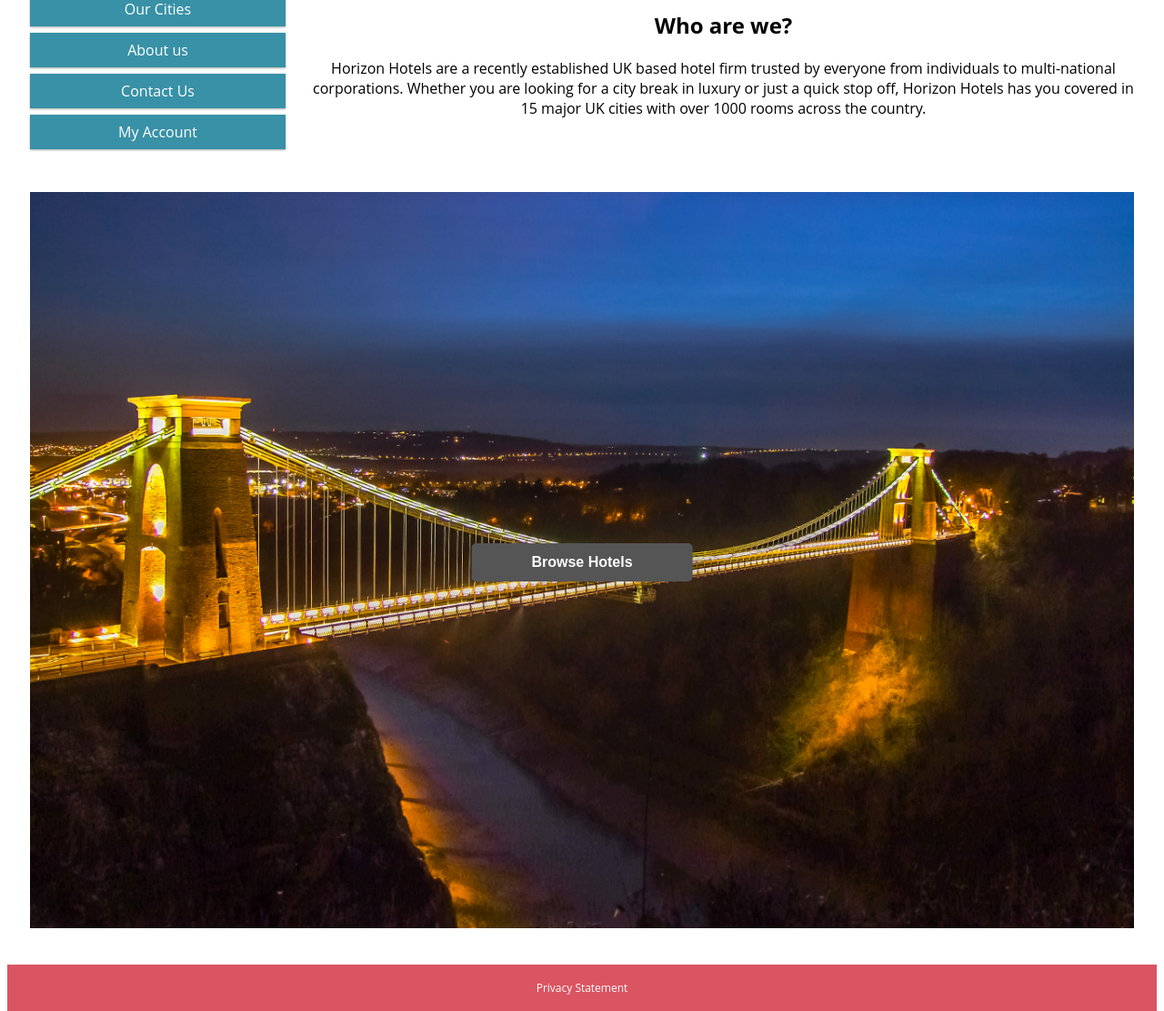
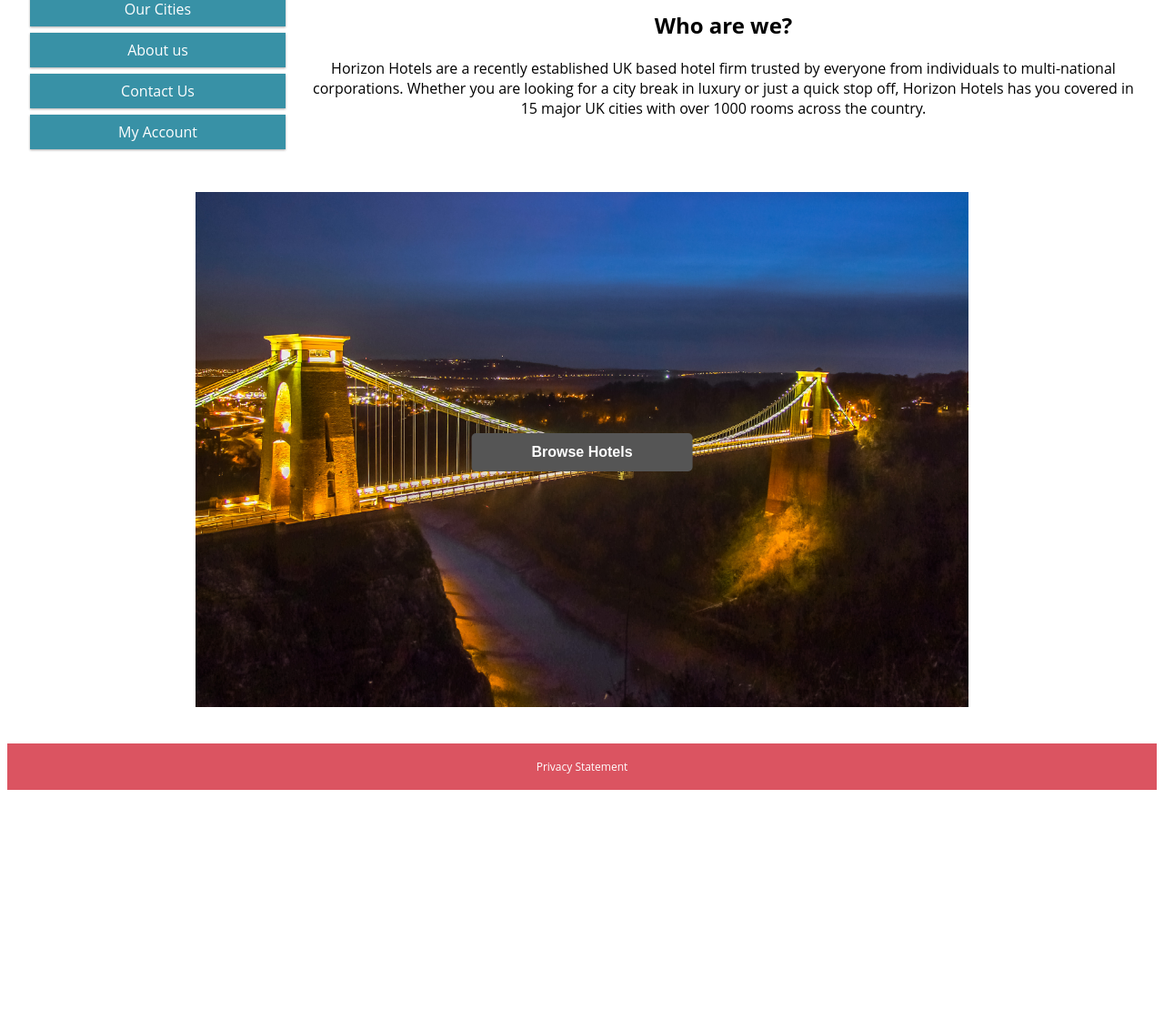
Before and after one commit to jackd0uet/HorizonHotels, a Flask app: page / in a window 1280 px wide. Shown: the part 145-1256 px from the top of the page at 91% size. After the commit the page ends 1013 px from the top, so only its background shows below. Run offline with Flask 2, Linux system fonts and the light colour scheme.

Commit message:
image size

```diff
--- a/static/styles/main.css
+++ b/static/styles/main.css
@@ -286,8 +286,8 @@ input[type="submit"] {
 }
 
 .img_container img {
-  width: auto;
-  height: auto;
+  width: 70%;
+  height: 40%;
 }
 
 .img_container .btn {
```
